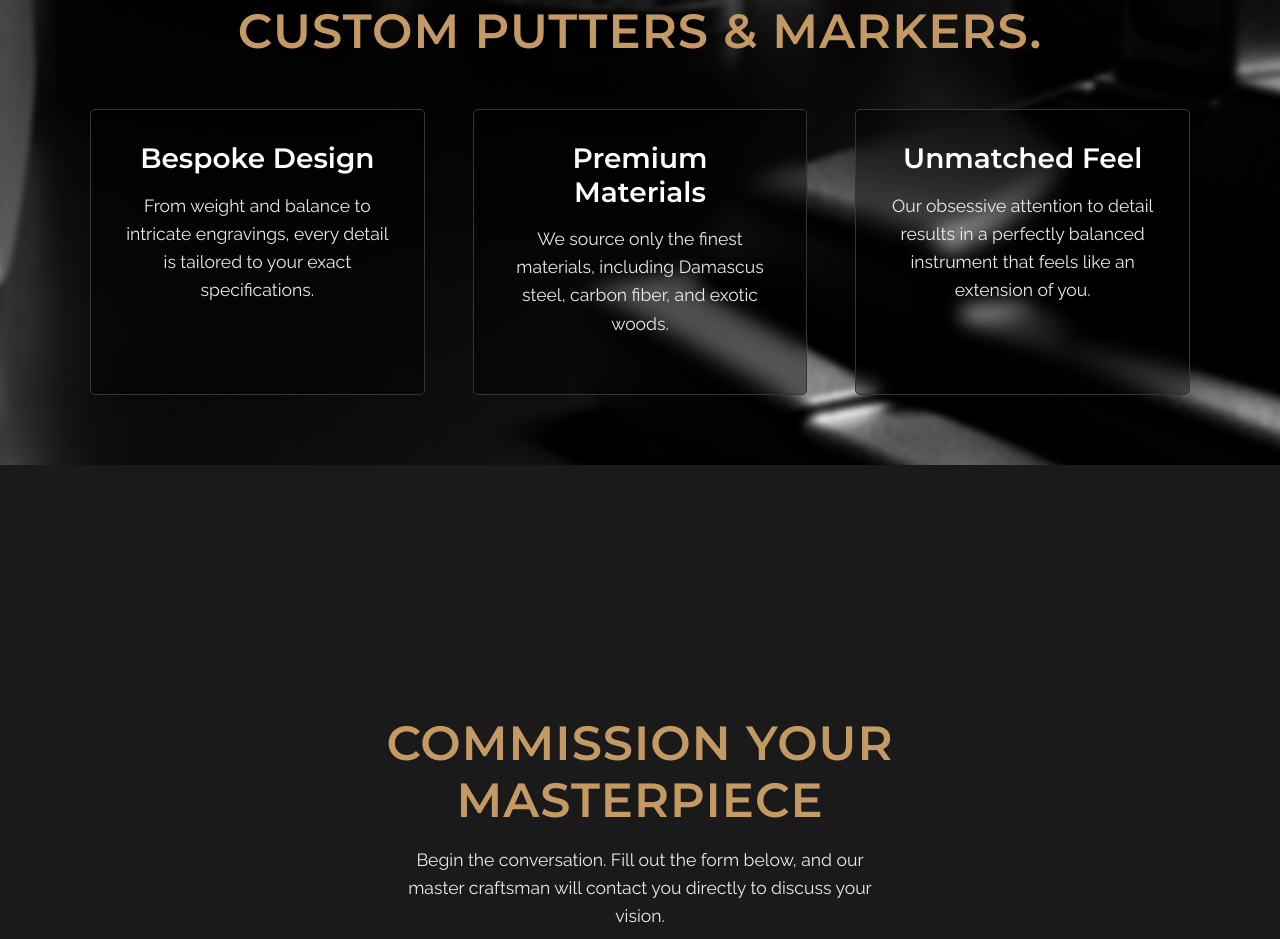
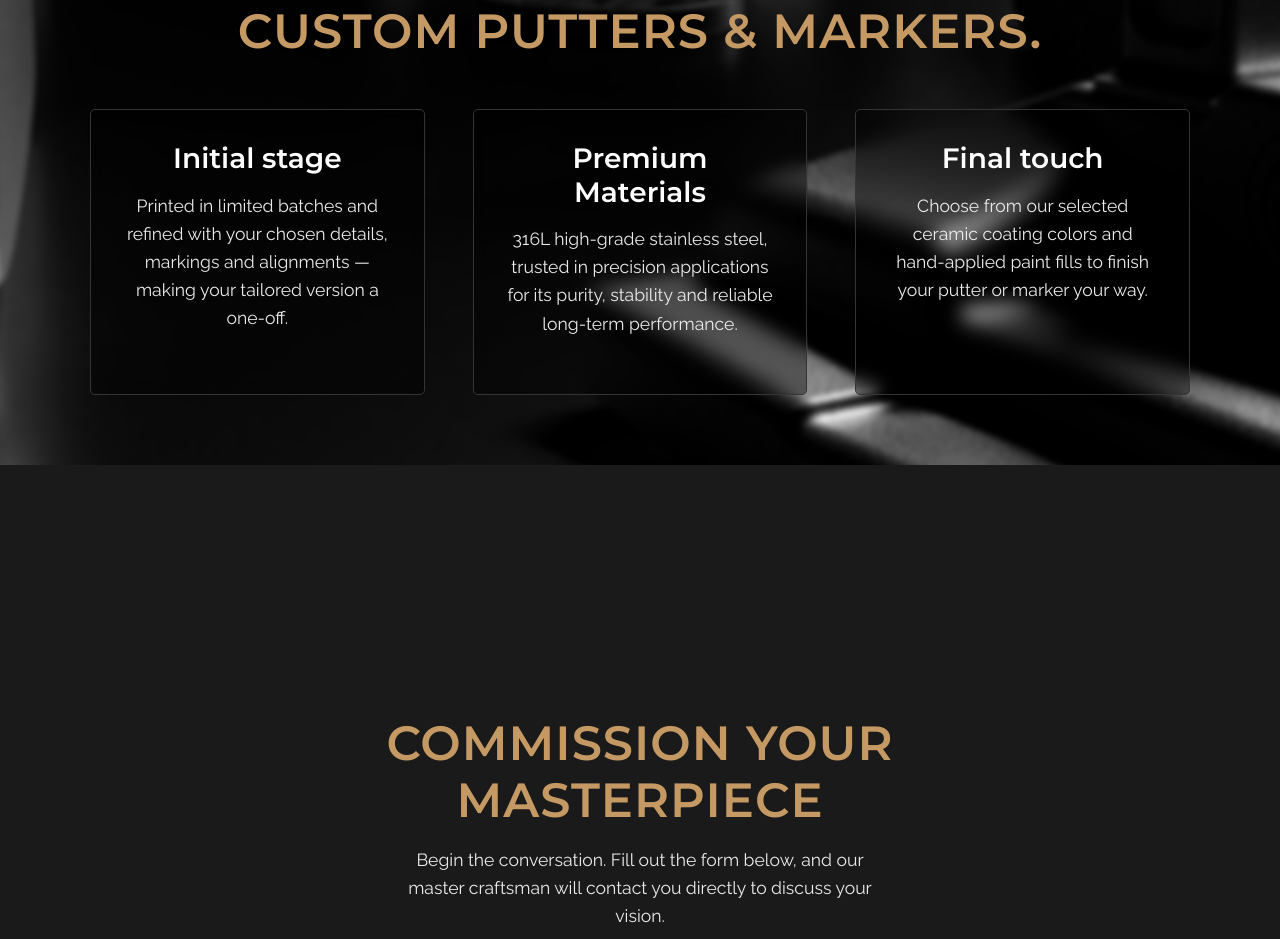
Before and after one commit to madte0/map_landing_page_version_02, a plain HTML site: page index.html in a window 1280 px wide. Shown: the part 3033-3972 px from the top of the page. Drawn offline with nearby package versions, Linux system fonts and the light colour scheme; a web font is replaced by a local one.

Commit message:
content text

```diff
--- a/index.html
+++ b/index.html
@@ -80,16 +80,16 @@
                 <h2>Custom Putters & Markers.</h2>
                 <div class="features-grid">
                     <div class="feature-item">
-                        <h3>Bespoke Design</h3>
-                        <p>From weight and balance to intricate engravings, every detail is tailored to your exact specifications.</p>
+                        <h3>Initial stage</h3>
+                        <p>Printed in limited batches and refined with your chosen details, markings and alignments — making your tailored version a one-off.</p>
                     </div>
                     <div class="feature-item">
                         <h3>Premium Materials</h3>
-                        <p>We source only the finest materials, including Damascus steel, carbon fiber, and exotic woods.</p>
+                        <p>316L high-grade stainless steel, trusted in precision applications for its purity, stability and reliable long-term performance.</p>
                     </div>
                     <div class="feature-item">
-                        <h3>Unmatched Feel</h3>
-                        <p>Our obsessive attention to detail results in a perfectly balanced instrument that feels like an extension of you.</p>
+                        <h3>Final touch</h3>
+                        <p>Choose from our selected ceramic coating colors and hand-applied paint fills to finish your putter or marker your way.</p>
                     </div>
                 </div>
             </div>
```
